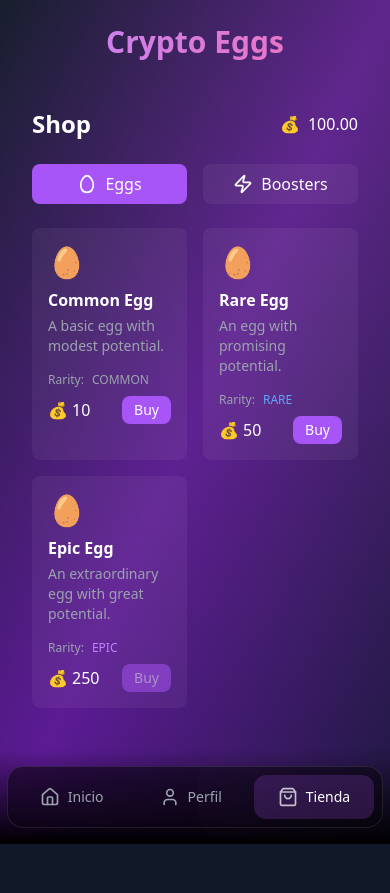
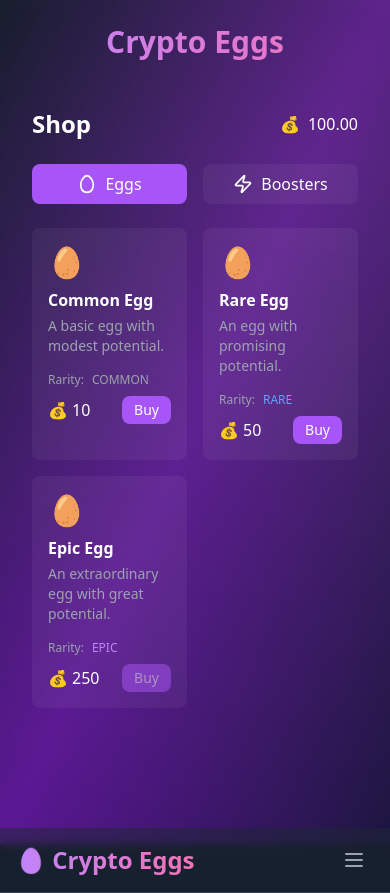
Before and after one commit to zarsava33/crypto-eggs, a React (Vite) app: page /crypto-eggs/shop in a window 390 px wide. Before the commit the page ends 844 px from the top, so only its background shows below. Built offline with nearby package versions, Linux system fonts and the light colour scheme.

Commit message:
feat: Implementar diseño responsivo para todos los dispositivos

```diff
--- a/src/components/EggCard.tsx
+++ b/src/components/EggCard.tsx
@@ -22,30 +22,44 @@ export function EggCard({ id, type, status, progress, timeRemaining, onCollect }
   const seconds = timeRemaining % 60;
 
   return (
-    <div className="bg-gray-800 rounded-lg p-4 shadow-lg hover:shadow-xl transition-shadow">
+    <div className="bg-gray-800/50 backdrop-blur-sm rounded-xl border border-gray-700/50 p-4 hover:border-purple-500/50 transition-all duration-300 transform hover:scale-[1.02]">
       <div className="flex flex-col items-center space-y-4">
-        <div className="text-4xl">{type === 'egg' ? '🥚' : '🐣'}</div>
-        <div className="text-center">
-          <h3 className="text-lg font-semibold">{type}</h3>
-          <p className="text-sm text-gray-400">Estado: {status}</p>
+        <div className="relative">
+          <div className="text-5xl transform hover:scale-110 transition-transform duration-300 hover:rotate-12">
+            {type === 'egg' ? '🥚' : '🐣'}
+          </div>
+          {status === 'incubating' && (
+            <div className="absolute -bottom-1 -right-1 w-4 h-4">
+              <div className="animate-spin text-purple-400">⚡</div>
+            </div>
+          )}
         </div>
+
+        <div className="text-center space-y-1">
+          <h3 className="text-lg font-semibold text-white">{type}</h3>
+          <p className="text-sm text-gray-400 capitalize">{status}</p>
+        </div>
+
         {status === 'incubating' && (
-          <div className="w-full">
-            <div className="h-2 bg-gray-700 rounded-full">
+          <div className="w-full space-y-2">
+            <div className="h-2 bg-gray-700 rounded-full overflow-hidden">
               <div
-                className="h-full bg-gradient-to-r from-purple-500 to-pink-500 rounded-full"
+                className="h-full bg-gradient-to-r from-purple-500 to-pink-500 rounded-full transition-all duration-300"
                 style={{ width: `${progress}%` }}
               />
             </div>
-            <p className="text-sm text-gray-400 mt-1">
+            <p className="text-sm text-center text-gray-400">
               {Math.floor(timeRemaining / 1000)} segundos restantes
             </p>
           </div>
         )}
+
         {status === 'ready' && (
           <button
             onClick={onCollect}
-            className="px-4 py-2 bg-gradient-to-r from-purple-500 to-pink-500 rounded-full text-white font-medium hover:opacity-90 transition-opacity"
+            className="w-full px-4 py-2 bg-gradient-to-r from-purple-500 to-pink-500 rounded-lg text-white font-medium
+                     hover:opacity-90 transition-all duration-300 transform hover:scale-105 focus:outline-none focus:ring-2
+                     focus:ring-purple-500 focus:ring-opacity-50"
           >
             Recolectar
           </button>
--- a/src/components/Farm.tsx
+++ b/src/components/Farm.tsx
@@ -5,7 +5,10 @@ export function Farm() {
   const { state, actions } = useGame();
 
   return (
-    <div className="grid grid-cols-1 md:grid-cols-2 lg:grid-cols-3 gap-4 p-4">
+    <div className="container mx-auto p-4">
+      <h1 className="text-2xl font-bold gradient-text mb-6">Tu Granja</h1>
+
+      <div className="grid grid-cols-1 sm:grid-cols-2 lg:grid-cols-3 xl:grid-cols-4 gap-4">
         {state.currentEgg && (
           <div className="col-span-full">
             <EggCard
@@ -30,5 +33,17 @@ export function Farm() {
           />
         ))}
       </div>
+
+      {state.eggs.length === 0 && (
+        <div className="text-center py-12">
+          <p className="text-gray-400 text-lg">
+            No tienes huevos en tu granja.
+          </p>
+          <p className="text-gray-500 mt-2">
+            Visita la tienda para comprar algunos huevos.
+          </p>
+        </div>
+      )}
+    </div>
   );
 }
--- /dev/null
+++ b/src/components/MainLayout.tsx
@@ -0,0 +1,17 @@
+import { ReactNode } from 'react';
+import { Navigation } from './Navigation';
+
+interface MainLayoutProps {
+  children: ReactNode;
+}
+
+export function MainLayout({ children }: MainLayoutProps) {
+  return (
+    <div className="min-h-screen bg-gradient-to-br from-gray-900 via-purple-900 to-gray-900">
+      <div className="flex flex-col h-screen">
+        <Navigation />
+        <main className="flex-1 overflow-y-auto px-4 py-4 md:px-6 lg:px-8">
+          <div className="max-w-7xl mx-auto">
+            {children}
+          </div>
+        </main>
--- a/src/components/Navigation.tsx
+++ b/src/components/Navigation.tsx
@@ -1,62 +1,78 @@
-import React from 'react';
+import { useState } from 'react';
 import { Link, useLocation } from 'react-router-dom';
-import { Home, User, ShoppingBag } from 'lucide-react';
+import { Menu, X } from 'lucide-react';
+
+const navigationItems = [
+  { name: 'Inicio', path: '/' },
+  { name: 'Granja', path: '/farm' },
+  { name: 'Tienda', path: '/shop' },
+  { name: 'Inventario', path: '/inventory' },
+  { name: 'Perfil', path: '/profile' }
+];
 
 export function Navigation() {
+  const [isOpen, setIsOpen] = useState(false);
   const location = useLocation();
 
-  const isActive = (path: string) => location.pathname === path;
+  return (
+    <nav className="bg-gray-800/50 backdrop-blur-sm border-b border-gray-700">
+      <div className="max-w-7xl mx-auto px-4 sm:px-6 lg:px-8">
+        <div className="flex items-center justify-between h-16">
+          <div className="flex items-center">
+            <div className="flex-shrink-0">
+              <span className="text-2xl font-bold gradient-text">🥚 Crypto Eggs</span>
+            </div>
+          </div>
 
-  return (
-    <nav className="fixed bottom-0 left-0 right-0 z-50 p-4 bg-gradient-to-t from-black to-transparent">
-      <div className="container mx-auto flex justify-center">
-        <div className="bg-black/40 backdrop-blur-xl rounded-2xl border border-white/10 shadow-lg p-2">
-          <div className="flex items-center gap-2">
+          {/* Desktop Navigation */}
+          <div className="hidden md:block">
+            <div className="flex items-center space-x-4">
+              {navigationItems.map((item) => (
+                <Link
+                  key={item.path}
+                  to={item.path}
+                  className={`px-3 py-2 rounded-md text-sm font-medium transition-colors ${
+                    location.pathname === item.path
+                      ? 'bg-purple-600 text-white'
+                      : 'text-gray-300 hover:bg-gray-700 hover:text-white'
+                  }`}
+                >
+                  {item.name}
+                </Link>
+              ))}
+            </div>
+          </div>
+
+          {/* Mobile menu button */}
+          <div className="md:hidden">
+            <button
+              onClick={() => setIsOpen(!isOpen)}
+              className="inline-flex items-center justify-center p-2 rounded-md text-gray-400 hover:text-white hover:bg-gray-700 focus:outline-none focus:ring-2 focus:ring-inset focus:ring-white"
+            >
+              <span className="sr-only">Abrir menú principal</span>
+              {isOpen ? <X className="block h-6 w-6" /> : <Menu className="block h-6 w-6" />}
+            </button>
+          </div>
+        </div>
+      </div>
+
+      {/* Mobile menu */}
+      <div className={`md:hidden ${isOpen ? 'block' : 'hidden'}`}>
+        <div className="px-2 pt-2 pb-3 space-y-1 sm:px-3">
+          {navigationItems.map((item) => (
             <Link
-              to="/"
-              className={`relative flex items-center gap-2 px-6 py-3 rounded-xl transition-all duration-300 ${
-                isActive('/')
-                  ? 'text-white bg-purple-500/20 shadow-lg'
-                  : 'text-gray-400 hover:text-gray-300 hover:bg-white/5'
+              key={item.path}
+              to={item.path}
+              onClick={() => setIsOpen(false)}
+              className={`block px-3 py-2 rounded-md text-base font-medium ${
+                location.pathname === item.path
+                  ? 'bg-purple-600 text-white'
+                  : 'text-gray-300 hover:bg-gray-700 hover:text-white'
               }`}
             >
-              <Home size={20} className={isActive('/') ? 'animate-pulse' : ''} />
-              <span className="text-sm font-medium">Inicio</span>
-              {isActive('/') && (
-                <span className="absolute inset-0 rounded-xl bg-purple-400/20 animate-ping" />
-              )}
+              {item.name}
             </Link>
-
-            <Link
-              to="/profile"
-              className={`relative flex items-center gap-2 px-6 py-3 rounded-xl transition-all duration-300 ${
-                isActive('/profile')
-                  ? 'text-white bg-purple-500/20 shadow-lg'
-                  : 'text-gray-400 hover:text-gray-300 hover:bg-white/5'
-              }`}
-            >
-              <User size={20} className={isActive('/profile') ? 'animate-pulse' : ''} />
-              <span className="text-sm font-medium">Perfil</span>
-              {isActive('/profile') && (
-                <span className="absolute inset-0 rounded-xl bg-purple-400/20 animate-ping" />
-              )}
-            </Link>
-
-            <Link
-              to="/shop"
-              className={`relative flex items-center gap-2 px-6 py-3 rounded-xl transition-all duration-300 ${
-                isActive('/shop')
-                  ? 'text-white bg-purple-500/20 shadow-lg'
-                  : 'text-gray-400 hover:text-gray-300 hover:bg-white/5'
-              }`}
-            >
-              <ShoppingBag size={20} className={isActive('/shop') ? 'animate-pulse' : ''} />
-              <span className="text-sm font-medium">Tienda</span>
-              {isActive('/shop') && (
-                <span className="absolute inset-0 rounded-xl bg-purple-400/20 animate-ping" />
-              )}
-            </Link>
-          </div>
+          ))}
         </div>
       </div>
     </nav>
```
Lines whose indentation alone changed are shown as unchanged.
